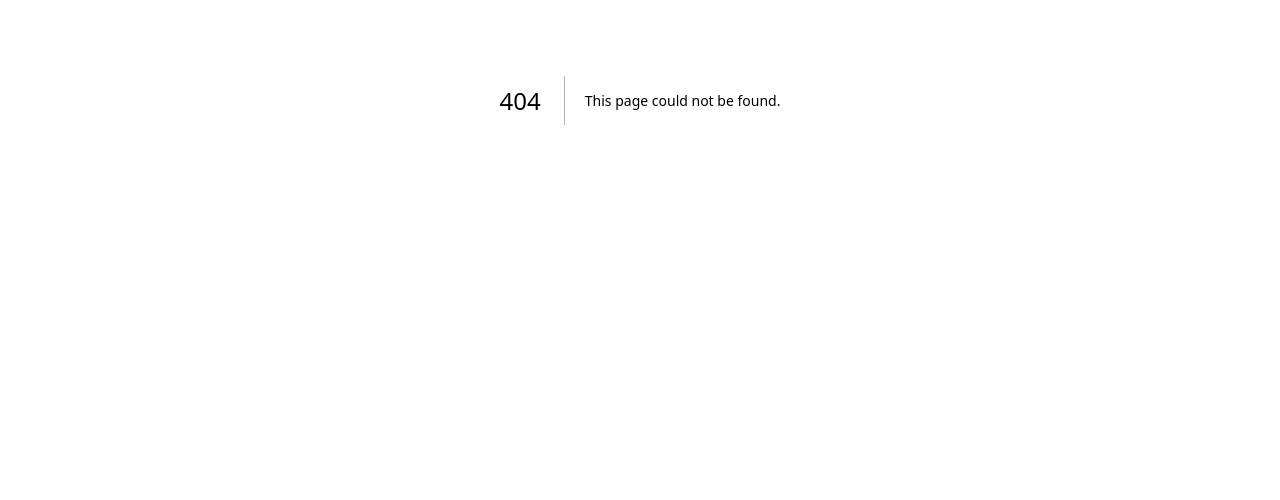
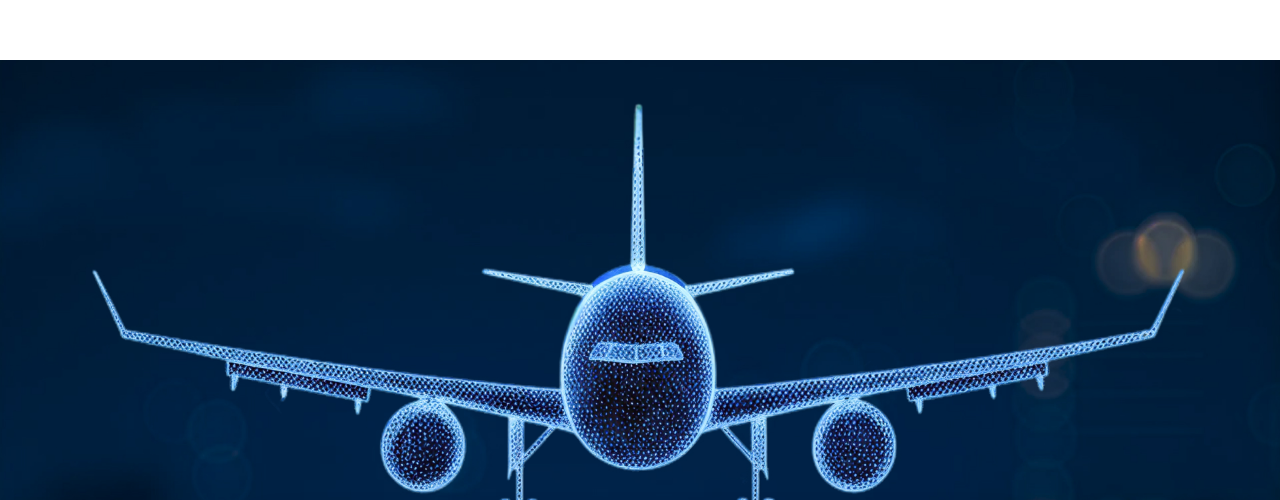
Before and after one commit to Patil-Nandini/Acusky-Nextjs, a Next.js app: page /Products/tenant-management in a window 1280 px wide. Before the commit this address had no page. Shown: the part 300-800 px from the top of the page. Built offline with nearby package versions, Linux system fonts and the light colour scheme.

Commit message:
setup for Tenant Management

```diff
--- /dev/null
+++ b/src/app/Products/tenant-management/page.tsx
@@ -0,0 +1,15 @@
+import Footer from "@/components/Footer";
+import Header from "@/components/Header";
+import TheSolution from "@/components/TenantManagement/TheSolution";
+
+export default function TenantManagement() {
+  return (
+    <main className="flex justify-center">
+      <div className="w-full ">
+        {/* <Header /> */}
+        <TheSolution/>
+        <Footer />
+      </div>
+    </main>
+  );
+}
--- a/src/components/Header.tsx
+++ b/src/components/Header.tsx
@@ -27,7 +27,7 @@ export default function Header() {
       name: "Tenant Management",
       desc: "The complete tenant onboarding and operations suite.",
       icon: "/TenantIcon.svg",
-      href: "/under-renovation",
+      href: "/Products/tenant-management",
     },
     {
       name: "Airport Business & Revenue Management",
--- /dev/null
+++ b/src/components/TenantManagement/TheSolution.tsx
@@ -0,0 +1,11 @@
+"use client";
+import React from 'react';
+import HeroModernizeAirport from '../ModernizeAirport';
+
+const TheSolution = () => {
+  return (
+    <div className='py-90'><HeroModernizeAirport/></div>
+  )
+}
+
+export default TheSolution;
```
